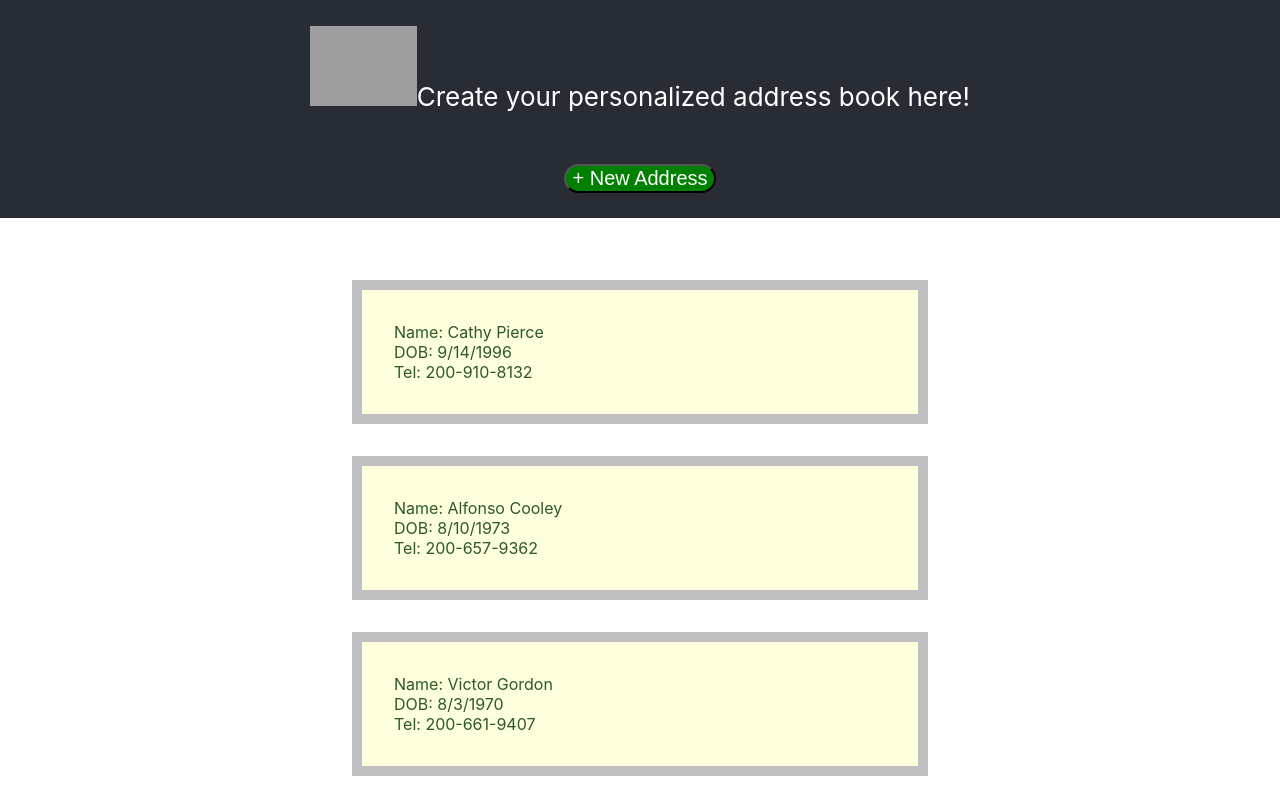
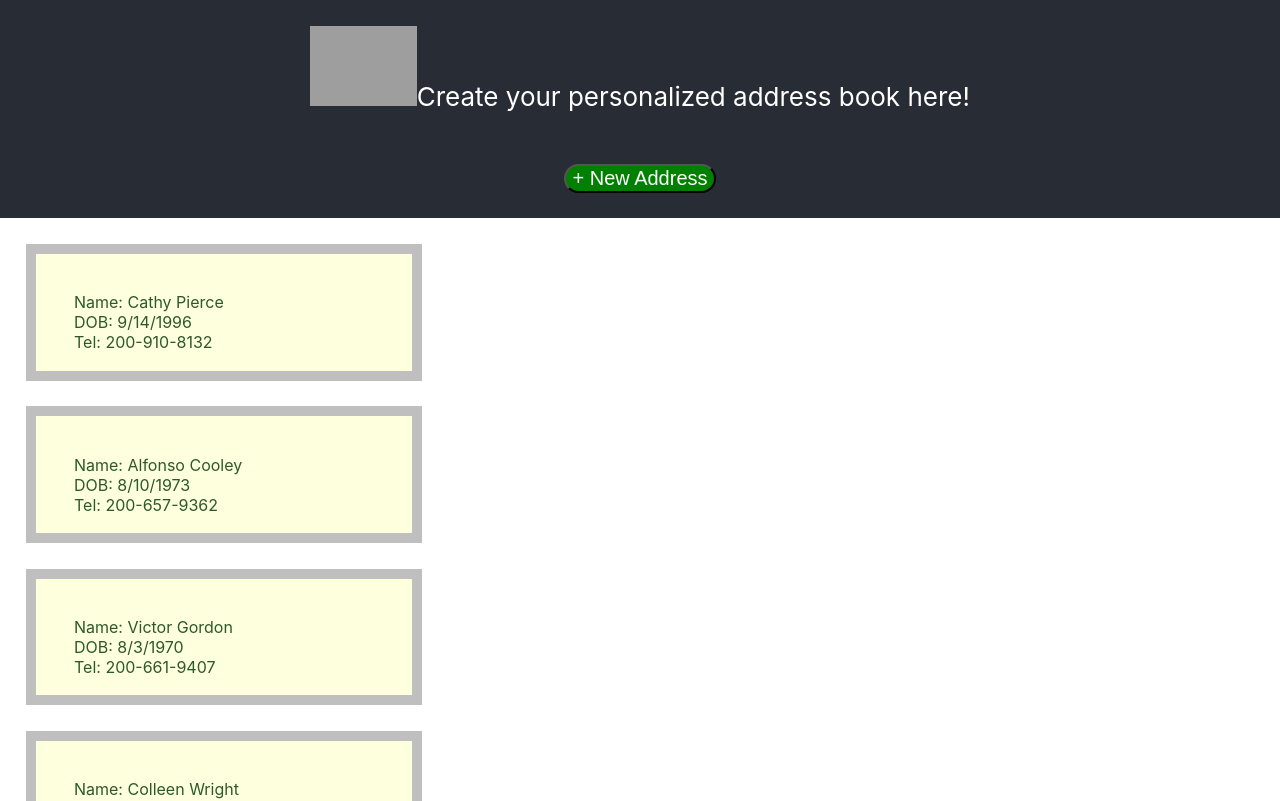
Before and after one commit to shofi384/address-book, a React (Create React App) app: page / in a window 1280 px wide. Shown: the top 801 px of the page. Built offline with nearby package versions, Linux system fonts and the light colour scheme; grey boxes are pictures that could not be loaded.

Commit message:
dibug add address functionality

```diff
--- a/src/App.css
+++ b/src/App.css
@@ -5,15 +5,17 @@
   text-align: center;
 }
 
-.address {
-  margin: 5%;
+.container {
+  margin: 2%;
   text-align: left;
   border: 10px;
   border-style: solid;
   border-color: #bfbfbf;
   background-color: #feffdd;
-  padding: 5%;
+  padding: 3%;
   color: #2d5929;
+  height: 40px;
+  width: 300px;
 }
 
 .App {
@@ -42,7 +44,7 @@
   color: #61dafb;
 }
 
-button {
+.button {
   background-color: green;
   color: white;
   margin: 2%;
@@ -63,3 +65,7 @@ button:hover {
     transform: rotate(360deg);
   }
 }
+
+input {
+  margin: 5px;
+}
--- a/src/App.js
+++ b/src/App.js
@@ -6,7 +6,13 @@ class App extends Component {
   constructor(props) {
     super(props);
     this.state = {
-      hide: true,
+      hideForm: true,
+
+      FirstName: '',
+      LastName: '',
+      Birthday: '',
+      Telephone: '',
+
       addressList: [
       {
         FirstName: "Cathy" ,
@@ -48,40 +54,59 @@ class App extends Component {
     };
 
     this.addAddress = this.addAddress.bind(this);
-    this.handleSubmit = this.handleSubmit.bind(this);
+    this.submit = this.submit.bind(this);
   }
 
   addAddress() {
-    this.setState({ hide: false });
+    this.setState({ hideForm: false });
   }
 
-  handleSubmit() {
-    this.setState({ hide: true });
+  change = e => {
+    e.preventDefault();
+    this.state[e.target.name]= e.target.value;
+  }
+
+  submit = e => {
+    e.preventDefault();
+    let newAddress= {
+      FirstName: this.state.FirstName,
+      LastName: this.state.LastName,
+      Birthday: this.state.Birthday,
+      Telephone: this.state.Telephone
+    };
+    this.setState({
+      hideForm: true,
+      addressList: [newAddress, ...this.state.addressList]
+    });
+    this.setState({FirstName: ''});
+    this.setState({LastName: ''});
+    this.setState({Birthday: ''});
+    this.setState({Telephone: ''});
   }
 
   render() {
     const allAddress = this.state.addressList.map(address =>
-      <div class='address'>
+      <div className='container'>
         <div>Name: {address.FirstName + ' ' + address.LastName}</div>
         <div>DOB: {address.Birthday}</div>
         <div>Tel: {address.Telephone}</div>
       </div>);
 
-    const addressForm = (<form>
-        <input type='text' placeholder='First Name' required/>
-        <input type='text' placeholder='Last Name' required/>
-        <input type='text' placeholder='DOB' required/>
-        <input type='text' placeholder='Phone Number' required/>
-        <button type="submit" onClick={this.state.handleSubmit}></button>
+    const addressForm = (<form className='container' >
+        <input type='text' name='FirstName' placeholder='First Name' onChange={this.change} required/>
+        <input type='text' name='LastName' placeholder='Last Name' onChange={this.change} required/>
+        <input type='text' name='Birthday' placeholder='DOB' onChange={this.change} required/>
+        <input type='text' name='Telephone' placeholder='Phone Number' onChange={this.change} required/><br/>
+        <input type="submit" value="Submit" className='button' onClick={this.submit}/>
       </form>);
 
     return (
       <div className="App">
         <header className="App-header">
           <p><img src={logo} className="App-logo" alt="logo" />Create your personalized address book here!</p>
-          <button onClick={this.addAddress}>+ New Address</button>
+          {this.state.hideForm? <button className='button' onClick={this.addAddress}>+ New Address</button>: <br/>}
         </header>
-        {this.state.hide? <div id="addresses">{allAddress}</div>: <div>{addressForm}</div>}
+        {this.state.hideForm? <div className="addresses">{allAddress}</div>: <div>{addressForm}</div>}
       </div>
     );
   }
```
